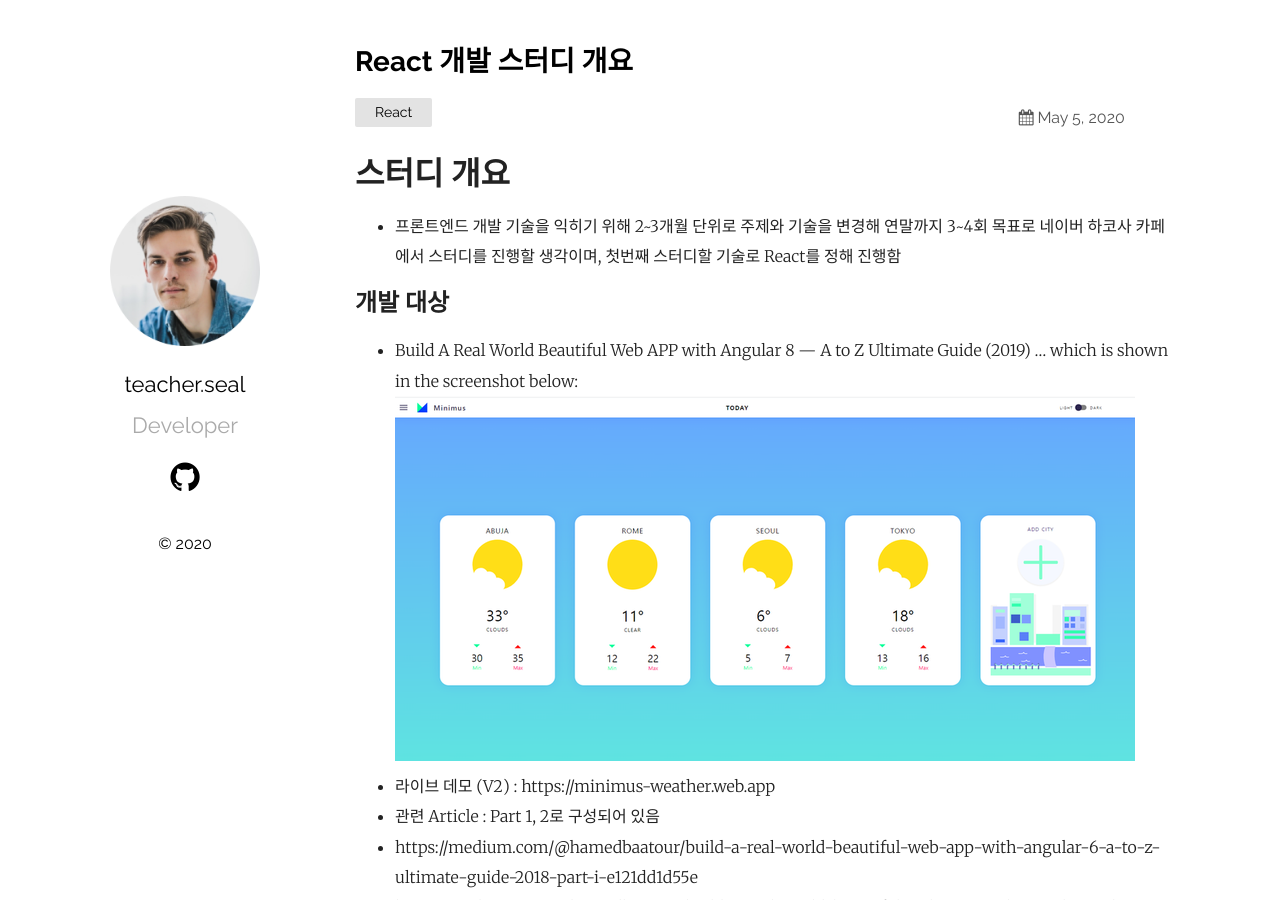
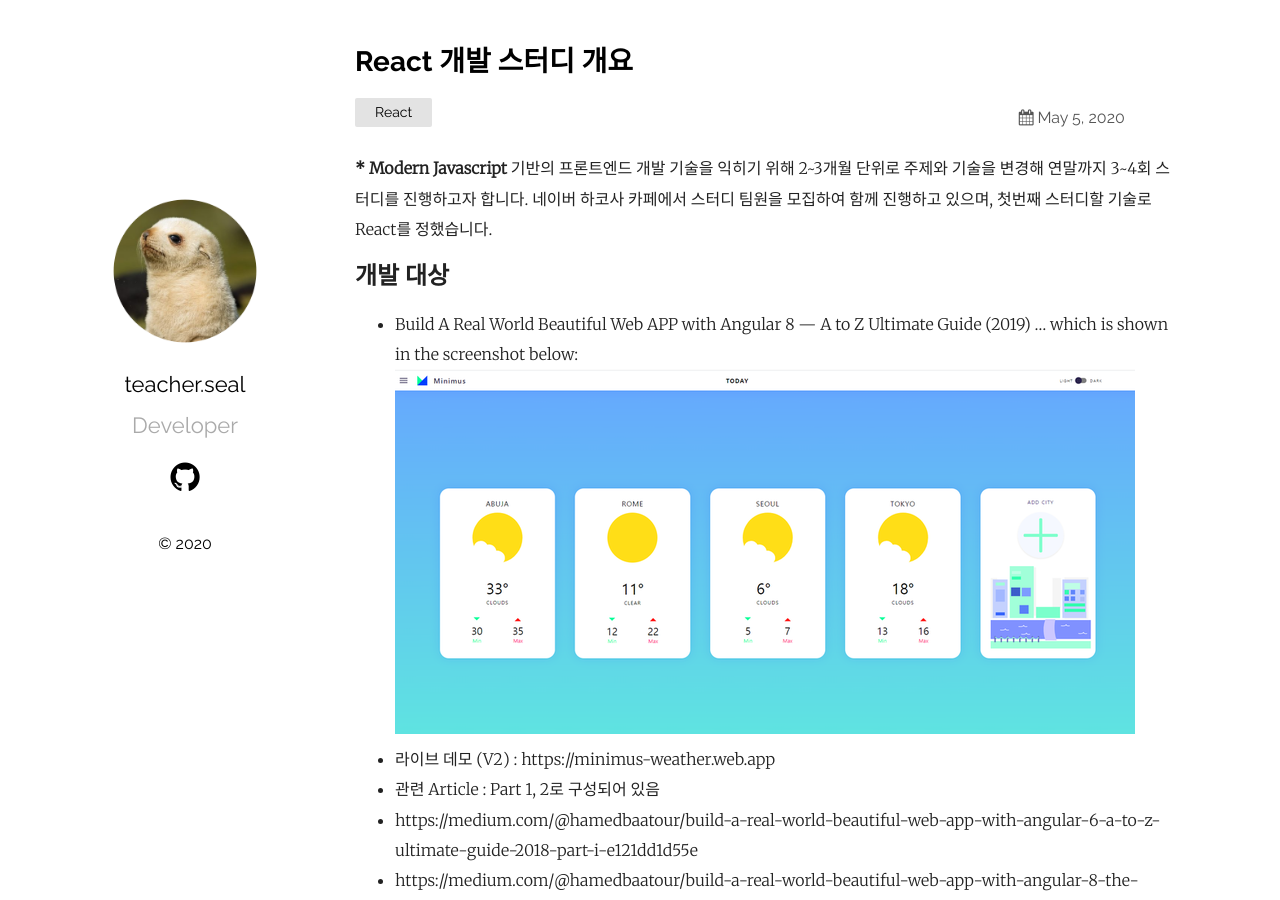
Before and after one commit to seal1999/seal1999.github.io, a Jekyll site: the page built from _posts/2019-03-23-welcome-to-jekyll.markdown, in a window 1280 px wide and 900 px high. Built offline with Jekyll 4.4.1, drawn with Linux system fonts in a browser that asks for light colours.

Commit message:
theme changed

```diff
--- a/_posts/2019-03-23-welcome-to-jekyll.markdown
+++ b/_posts/2019-03-23-welcome-to-jekyll.markdown
@@ -4,9 +4,8 @@ title:  "React 개발 스터디 개요"
 date:   2020-05-05 21:03:36 +0530
 categories: React
 ---
-# 스터디 개요
 
-* 프론트엔드 개발 기술을 익히기 위해 2~3개월 단위로 주제와 기술을 변경해 연말까지 3~4회 목표로 네이버 하코사 카페에서 스터디를 진행할 생각이며, 첫번째 스터디할 기술로 React를 정해 진행함
+*** Modern Javascript** 기반의 프론트엔드 개발 기술을 익히기 위해 2~3개월 단위로 주제와 기술을 변경해 연말까지 3~4회 스터디를 진행하고자 합니다. 네이버 하코사 카페에서 스터디 팀원을 모집하여 함께 진행하고 있으며, 첫번째 스터디할 기술로 React를 정했습니다.
 
 ## 개발 대상
 - Build A Real World Beautiful Web APP with Angular 8 — A to Z Ultimate Guide (2019)
```
Also changed, not shown: assets/portfolio.png, assets/teacher.seal.png (added).
